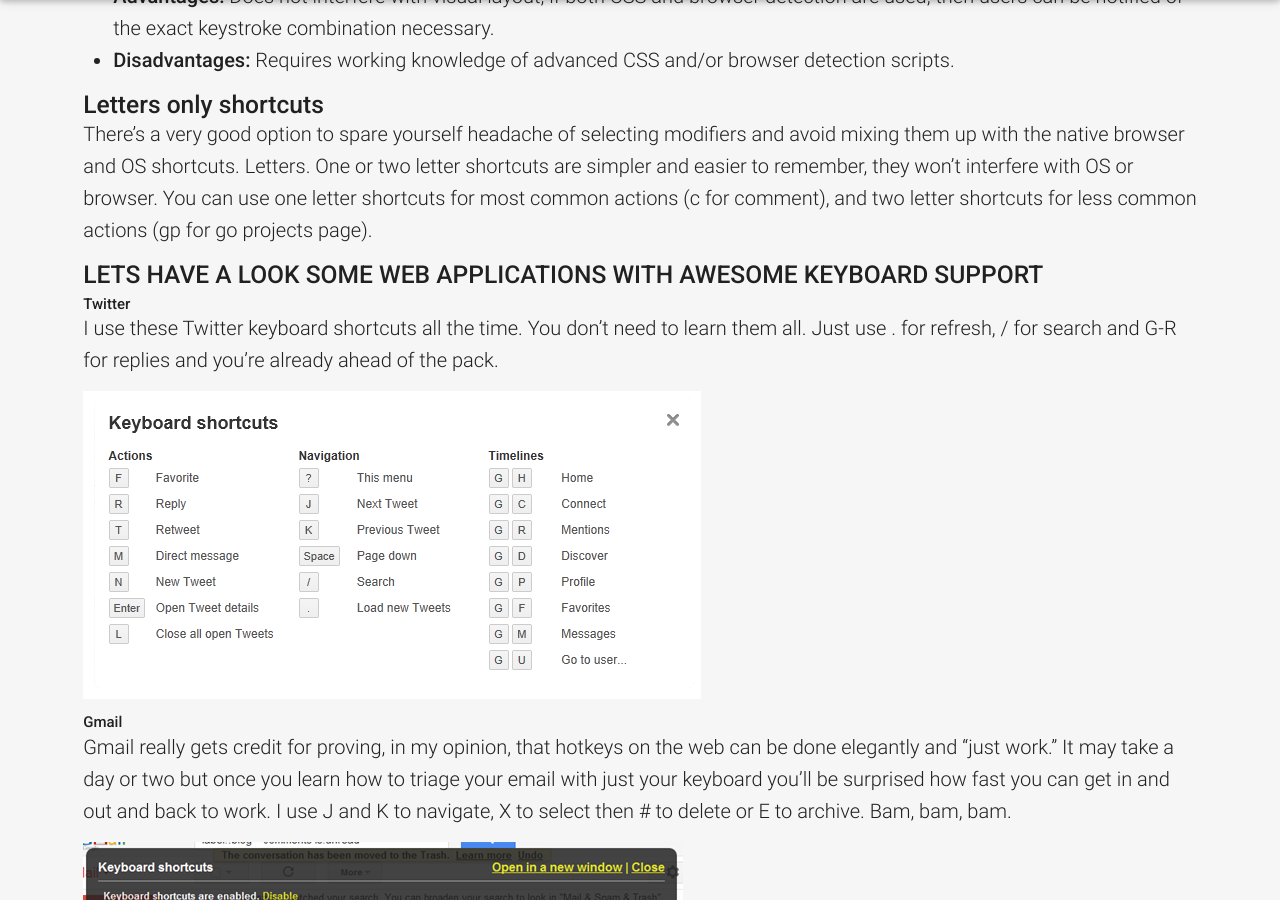
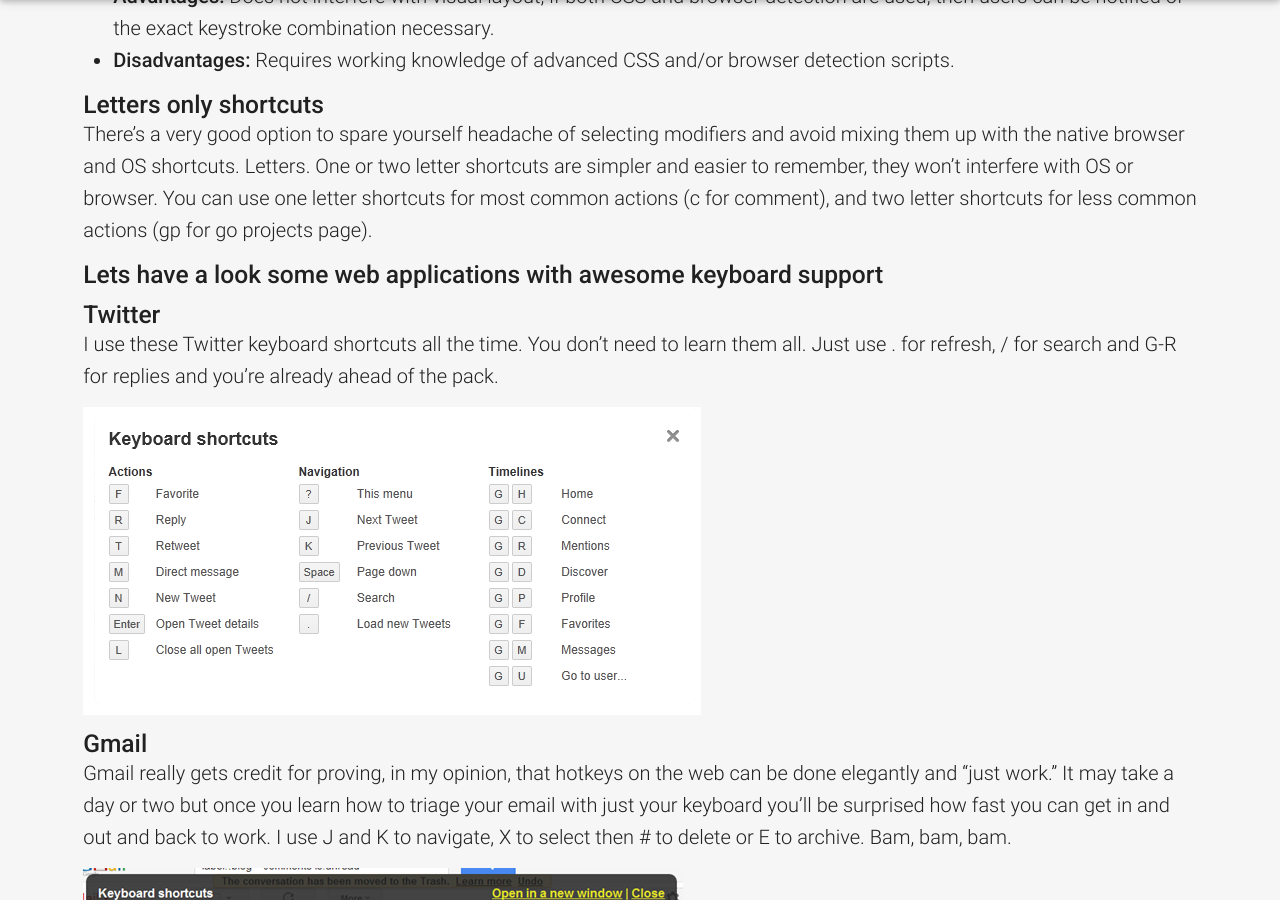
Before and after one commit to frontendfolks/frontendfolks.github.io, a Jekyll site: the page built from _posts/2016-01-18-keyboard-shotcuts.md, in a window 1280 px wide and 900 px high, scrolled down 2122 px. Built offline with Jekyll 4.4.1, drawn with Linux system fonts in a browser that asks for light colours; nearby versions of some CDN libraries; some web fonts are replaced; comment, search, counter and statistics services are not loaded.

```diff
--- a/_posts/2016-01-18-keyboard-shotcuts.md
+++ b/_posts/2016-01-18-keyboard-shotcuts.md
@@ -52,30 +52,30 @@ There’s a very good option to spare yourself headache of selecting modifiers a
 Letters. One or two letter shortcuts are simpler and easier to remember, they won’t interfere with OS or browser.
 You can use one letter shortcuts for most common actions (c for comment), and two letter shortcuts for less common actions (gp for go projects page).
 
-##### LETS HAVE A LOOK SOME WEB APPLICATIONS WITH AWESOME KEYBOARD SUPPORT
+##### Lets have a look some web applications with awesome keyboard support
 
-######Twitter
+#####Twitter
 
 I use these Twitter keyboard shortcuts all the time. You don't need to learn them all. Just use . for refresh, / for search and G-R for replies and
 you're already ahead of the pack.
 
 ![Twitter](../_assets/images/twitter.png)
 
-######Gmail
+#####Gmail
 
 Gmail really gets credit for proving, in my opinion, that hotkeys on the web can be done elegantly and "just work." It may take a day or two but once you learn how to triage your email with just your keyboard you'll be surprised how fast you can get in and out and back to work.
 I use J and K to navigate, X to select then # to delete or E to archive. Bam, bam, bam.
 
 ![Gmail](../_assets/images/gmail.png)
 
-###### GitHub
+#####GitHub
 
 Another example of a site you may be on for hours if it's part of your work. Github also supports ? for help and gives lots of shortcuts. Theirs are also J and K (which have meant up and down for folks familiar with vi and nix editors) for moving up and down as well as X for toggling selection like Gmail, C for great, and "/" for search.
 You see how a pattern is developing on its own?
 
-![Github](../_assets/images/Github.png)
+![Github](../_assets/images/GitHub.png)
 
-###### Jira Bug Tracker
+#####Jira Bug Tracker
 
 Jira from Atlassian is a popular bug tracker with this same keyboard model. Every web application needs to include a web popup like this when ? is pressed.
 
```
Also changed, not shown: other parts of _posts/2016-01-18-keyboard-shotcuts.md (+4 -4 lines).
